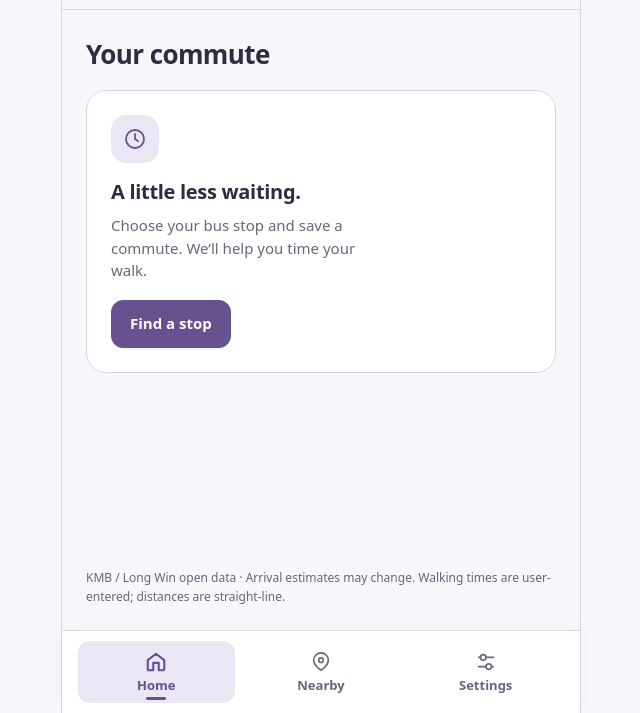
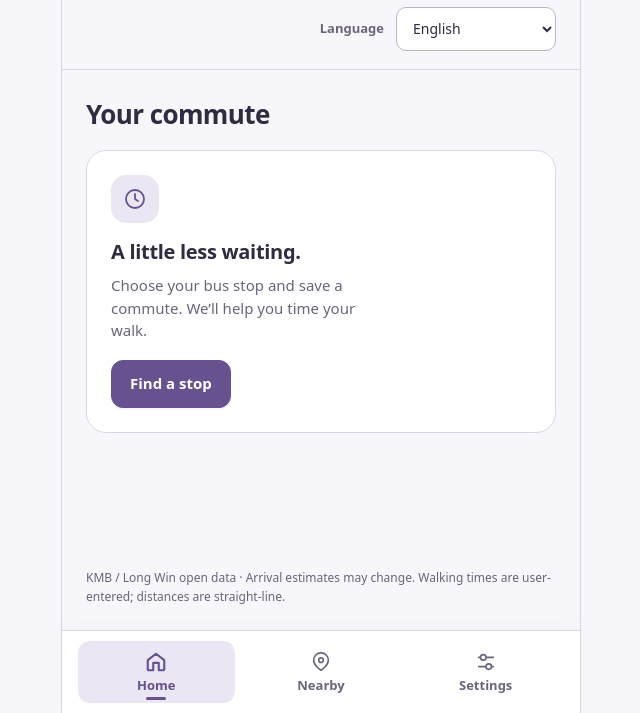
Before and after one commit to Claire0712/bus-o-clock, a plain HTML site: page index.html in a window 1280 px wide. Shown: the part 87-800 px from the top of the page, without its empty margins (319-959 px from the left). Drawn offline with Linux system fonts and the light colour scheme.

Commit message:
Publish nine-language interface

```diff
--- a/index.html
+++ b/index.html
@@ -2,8 +2,8 @@
 <html lang="en"><head>
 <meta charset="utf-8"><meta name="viewport" content="width=device-width, initial-scale=1, viewport-fit=cover"><meta name="theme-color" content="#F7F6FB">
 <title>Bus o'Clock</title>
-  <script type="module" crossorigin src="/bus-o-clock/assets/index-CYZ5mnuw.js"></script>
-  <link rel="stylesheet" crossorigin href="/bus-o-clock/assets/index-BTVEYC_L.css">
+  <script type="module" crossorigin src="/bus-o-clock/assets/index-DiD2-rkd.js"></script>
+  <link rel="stylesheet" crossorigin href="/bus-o-clock/assets/index-BKPeFgUl.css">
 </head><body><div class="layout"><div class="phone">
 <header><div class="brand"><span class="brand-mark" aria-hidden="true"><svg viewBox="0 0 24 24" fill="none" stroke="currentColor" stroke-width="1.8" stroke-linecap="round" stroke-linejoin="round"><rect x="5" y="3" width="14" height="16" rx="4"/><path d="M5 11h14M8 19v2m8-2v2M9 7h6"/><circle cx="8.5" cy="15.5" r=".7"/><circle cx="15.5" cy="15.5" r=".7"/></svg></span><div><h1>Bus o'Clock</h1><p>Know when to head out.</p></div></div></header>
 <p id="status" role="status" aria-live="polite"></p><main class="screen" id="screen"></main>
```
